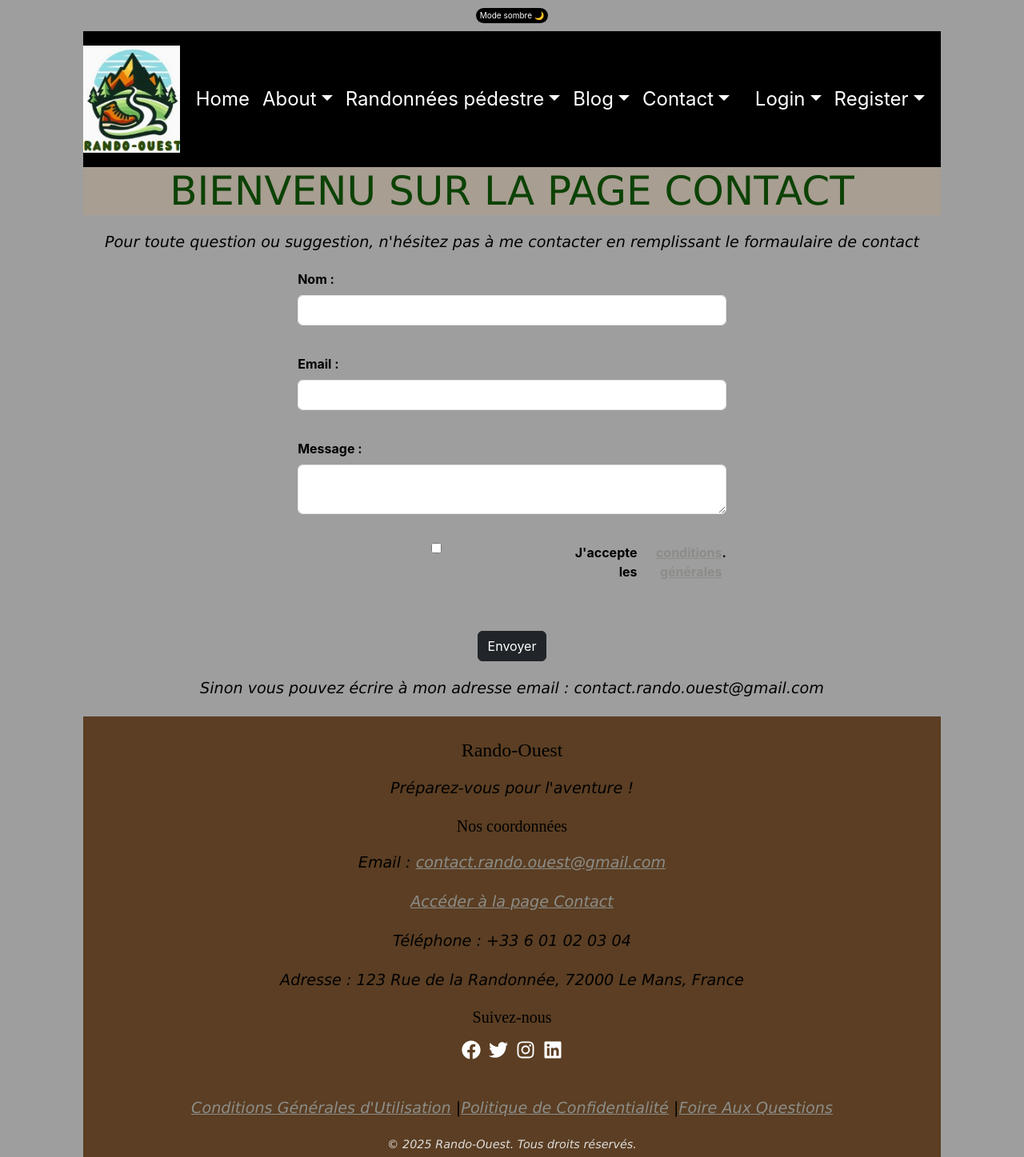
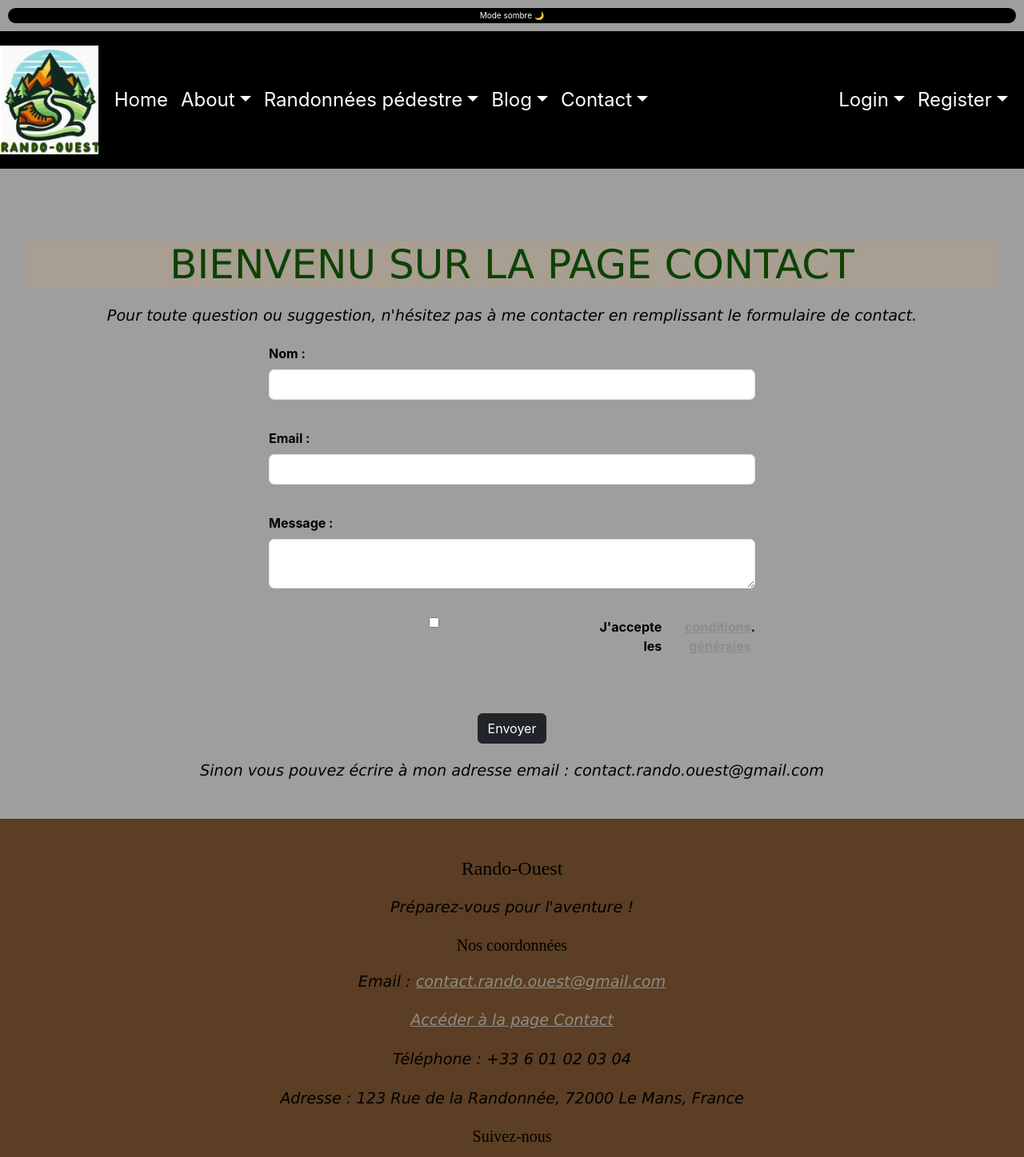
Before and after one commit to Nade0478/Rando-back-et-front, a React (Create React App) app in the folder Projet-rando-front/: page /contact in a window 1280 px wide. Shown: the top 1447 px of the page at 80% size. Built offline with nearby package versions, Linux system fonts and the light colour scheme.

Commit message:
modif about

```diff
--- a/Projet-rando-front/src/components/AboutForm2.jsx
+++ b/Projet-rando-front/src/components/AboutForm2.jsx
@@ -14,29 +14,24 @@ const AboutForm2 = () => {
       // }}
       >
         <div className="content">
-                <p>
-                    Le site dédié aux amateurs de randonnée et d’activités en plein air.
-                </p>
+          <p>Pourquoi choisir Rando Ouest ?</p>
 
           <block>
             <p>
-                    RandoOuest est votre guide ultime pour découvrir les sentiers
-                    de randonnée pédestre les plus beaux et variés du Grand Ouest
-                    de la France. Que vous soyez novice ou expérimenté, notre site
-                    vous propose des itinéraires adaptés, des conseils pratiques
-                    et une communauté de passionnés.
+              Passion pour la randonnée – Nous sommes avant tout des passionnés
+              de nature et d'aventure. Nous avons conçu Rando Ouest pour
+              partager les meilleurs itinéraires avec une communauté engagée.
             </p>
           </block>
           <p>
-                    Commencez votre exploration dès aujourd'hui avec RandoOuest. Que vous
-                    soyez en quête de randonnées en famille, de défis sportifs ou de moments
-                    de détente en pleine nature, notre site a tout ce qu'il vous faut
-                    pour organiser votre prochaine sortie.
+            Itinéraires authentiques et vérifiés – Chaque randonnée est
+            soigneusement sélectionnée et vérifiée pour garantir une expérience
+            immersive et sécurisée.
           </p>
           <form>
             <article>
               <p>
-                            Inscrivez-vous pour recevoir nos itinéraires et conseils exclusifs.
+                Accessibilité et diversité – Que tu sois randonneur débutant ou expérimenté, nous proposons des parcours adaptés à tous les niveaux.
               </p>
               {/* Ajoutez des champs de formulaire ici si nécessaire */}
             </article>
--- a/Projet-rando-front/src/pages/About.jsx
+++ b/Projet-rando-front/src/pages/About.jsx
@@ -1,34 +1,37 @@
-import React from 'react';
-import Menu from '../components/Menu';
-import Footer from '../components/Footer';
-import '../components/About.css';
-import AboutForm1 from '../components/AboutForm1';
-import AboutForm2 from '../components/AboutForm2';
-import AboutForm3 from '../components/AboutForm3';
-import AboutForm4 from '../components/AboutForm4';
-import AboutForm from '../components/AboutForm';
-import DarkModeForm from '../components/DarkModeForm';
-
+import React from "react";
+import Menu from "../components/Menu";
+import Footer from "../components/Footer";
+import "../components/About.css";
+import AboutForm1 from "../components/AboutForm1";
+import AboutForm2 from "../components/AboutForm2";
+import AboutForm3 from "../components/AboutForm3";
+import AboutForm4 from "../components/AboutForm4";
+import AboutForm from "../components/AboutForm";
+import DarkModeForm from "../components/DarkModeForm";
 
 const About = () => {
   return (
-        <div>
+    <div className="page-wrapper">
       <DarkModeForm />
       <Menu />
+      <div className="root">
+        <div className="container-fluid">
           <h1>A PROPOS DE RANDO-OUEST</h1>
           <AboutForm />
-            <hr /> {/* Corrected the horizontal rule */}
+          <hr /> {/* Ligne horizontale */}
           <h2>Notre histoire</h2>
           <AboutForm4 />
-            <hr /> {/* Corrected the horizontal rule */}
+          <hr /> {/* Ligne horizontale */}
           <h2>Qui sommes-nous ?</h2>
           <AboutForm1 />
-            <hr /> {/* Corrected the horizontal rule */}
-            <h2>Pourquoi-nous ?</h2>
+          <hr /> {/* Ligne horizontale */}
+          <h2>Pourquoi nous ?</h2>
           <AboutForm2 />
-            <hr /> {/* Corrected the horizontal rule */}
+          <hr /> {/* Ligne horizontale */}
           <h2>Nouveautés</h2>
           <AboutForm3 />
+        </div>
+      </div>
       <Footer />
     </div>
   );
--- a/Projet-rando-front/src/pages/Contact.jsx
+++ b/Projet-rando-front/src/pages/Contact.jsx
@@ -1,23 +1,31 @@
-import React from 'react';
-import Menu from '../components/Menu';
-import Footer from '../components/Footer';
-// import '../styles/style-contact.min.css';
-import '../styles/style-contact.css';
-import 'bootstrap/dist/css/bootstrap.min.css';
-import ContactForm from '../components/ContactForm';
-import DarkModeForm from '../components/DarkModeForm';
-
+import React from "react";
+import Menu from "../components/Menu";
+import Footer from "../components/Footer";
+import "../styles/style-contact.css";
+import "bootstrap/dist/css/bootstrap.min.css";
+import ContactForm from "../components/ContactForm";
+import DarkModeForm from "../components/DarkModeForm";
 
 const Contact = () => {
   return (
-        <div>
+    <div className="page-wrapper">
       <DarkModeForm />
       <Menu />
+      <div className="root">
+        <div className="container-fluid">
           <h1>BIENVENU SUR LA PAGE CONTACT</h1>
-            <p>Pour toute question ou suggestion, n'hésitez pas à me contacter en remplissant le formaulaire de contact</p>
+          <p>
+            Pour toute question ou suggestion, n'hésitez pas à me contacter en
+            remplissant le formulaire de contact.
+          </p>
           <ContactForm />
-            <p>Sinon vous pouvez écrire à mon adresse email : contact.rando.ouest@gmail.com </p>
-            <Footer/>
+        </div>
+        <p>
+          Sinon vous pouvez écrire à mon adresse email :
+          contact.rando.ouest@gmail.com
+        </p>
+      </div>
+      <Footer />
     </div>
   );
 };
--- a/Projet-rando-front/src/styles/style-contact.css
+++ b/Projet-rando-front/src/styles/style-contact.css
@@ -1,3 +1,48 @@
+html, body {
+  min-height: 100vh;
+  display: flex;
+  flex-direction: column;
+  margin: 0;
+}
+
+.page-wrapper {
+  display: flex;
+  flex-direction: column;
+  min-height: 100vh;
+}
+
+.menu {
+  position: fixed;
+  top: 0;
+  left: 0;
+  right: 0;
+  width: 100%;
+  z-index: 1000;
+}
+
+.root {
+  flex: 1; /* Assure que le contenu occupe tout l’espace restant entre menu et footer */
+  margin-top: 70px; /* Ajuste la position du contenu sous le menu */
+  display: flex;
+  flex-direction: column;
+  justify-content: center;
+  align-items: center;
+  padding: 20px;
+}
+
+.container-fluid {
+  width: 100%;
+}
+
+.footer {
+  width: 100vw; /* Assure que le footer prend toute la largeur */
+  background-color: #5b3e23;
+  color: black;
+  padding: 20px;
+  text-align: center;
+}
+
+
 h1{
   background-color: #a89e92;
   text-align: center;
```
Lines whose indentation alone changed are shown as unchanged.
